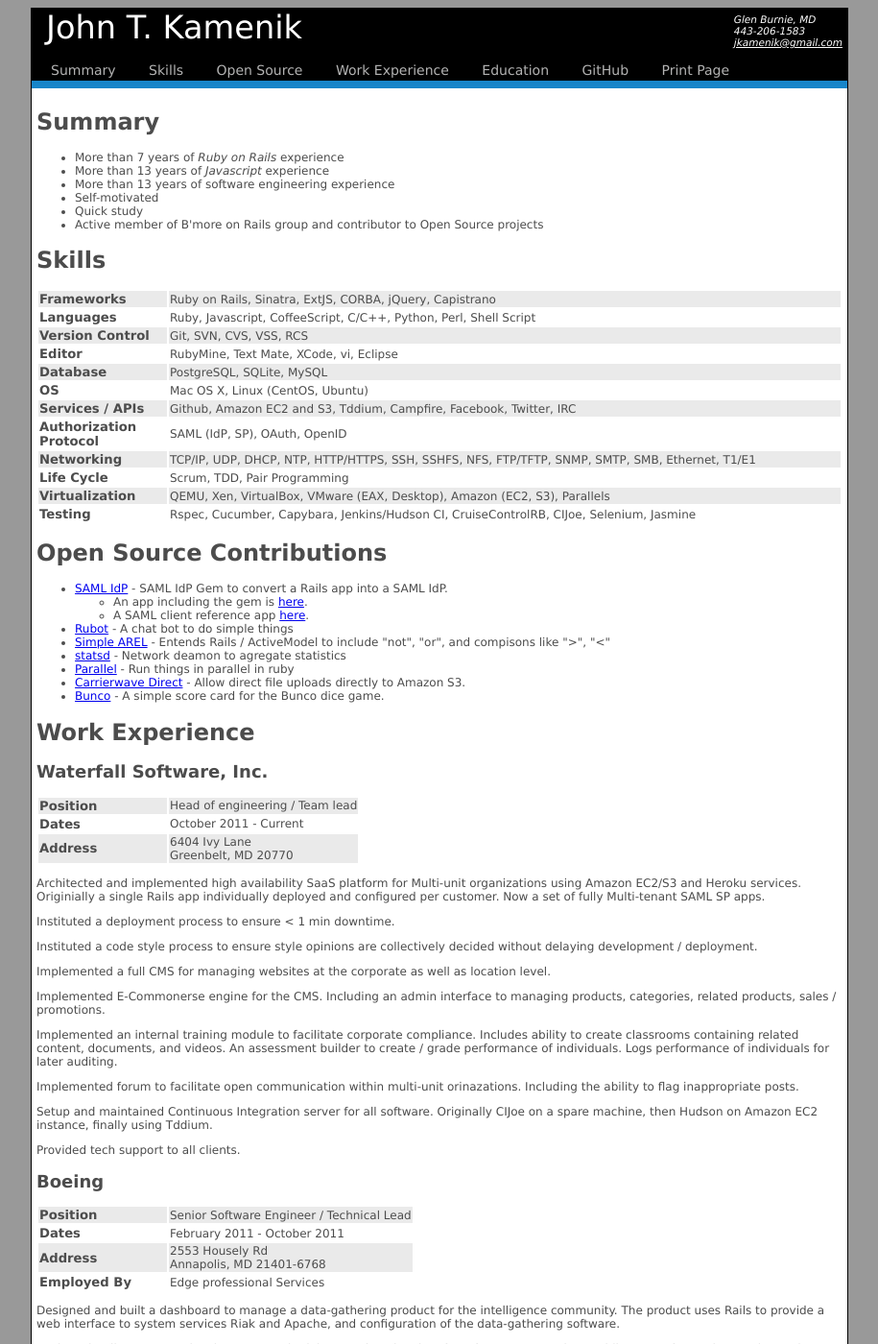
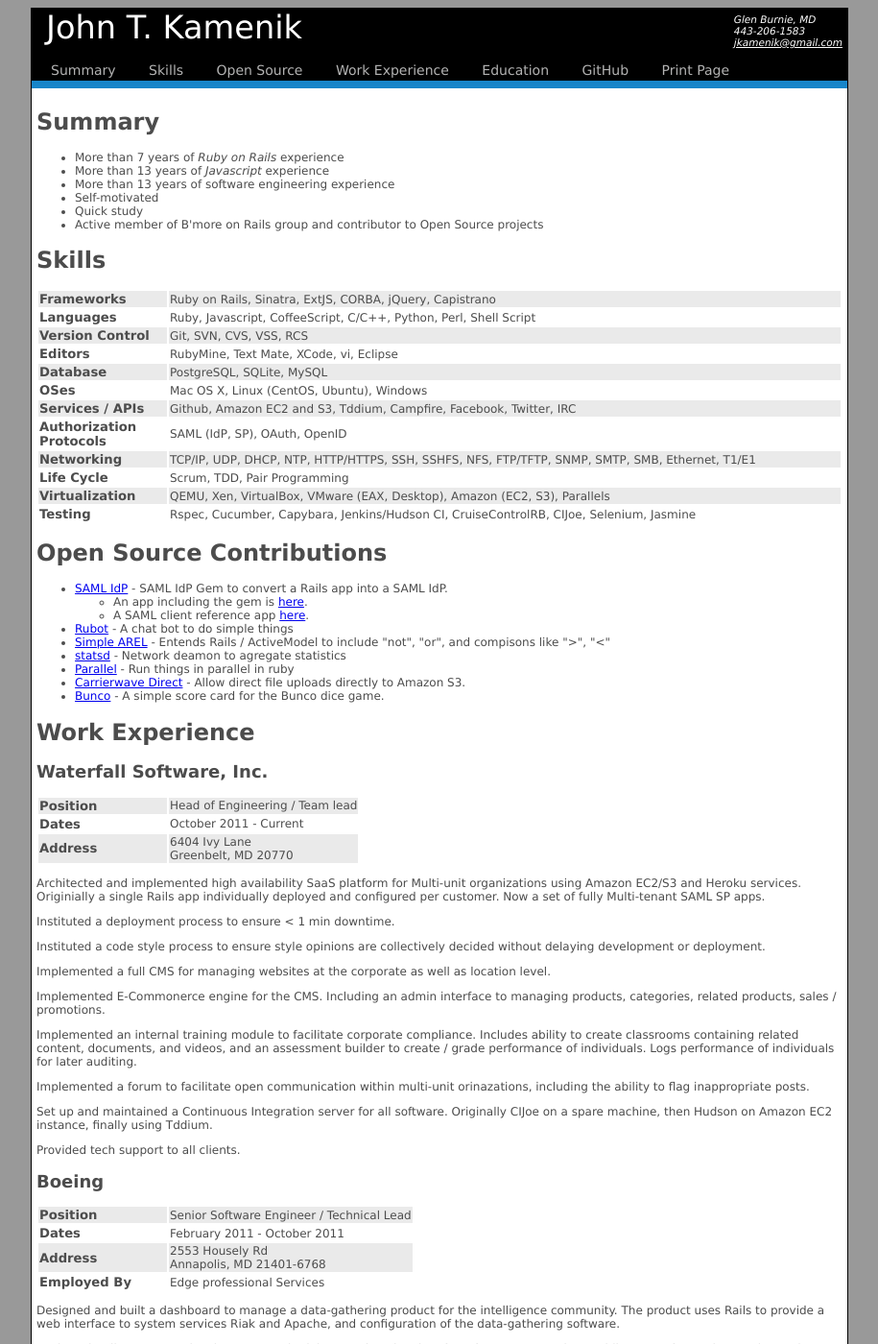
Before and after one commit to srvullupala/Resume, a Jekyll site: the page built from index.html, in a window 1280 px wide and 1400 px high. Shown: the whole window at 96% size, without its empty margins (182-1097 px from the left). Built offline with Jekyll 4.4.1, drawn with Linux system fonts in a browser that asks for light colours; Markdown is read by kramdown in place of the engine named in the settings; some of the changed text lies outside the part shown.

Commit message:
Fixing the resume text based on a review

```diff
--- a/_data/skills.yml
+++ b/_data/skills.yml
@@ -7,19 +7,19 @@
 - name: Version Control
   items: Git, SVN, CVS, VSS, RCS
 
-- name: Editor
+- name: Editors
   items: RubyMine, Text Mate, XCode, vi, Eclipse
 
 - name: Database
   items: PostgreSQL, SQLite, MySQL
 
-- name: OS
-  items: Mac OS X, Linux (CentOS, Ubuntu)
+- name: OSes
+  items: Mac OS X, Linux (CentOS, Ubuntu), Windows
 
 - name: Services / APIs
   items: Github, Amazon EC2 and S3, Tddium, Campfire, Facebook, Twitter, IRC
 
-- name: Authorization Protocol
+- name: Authorization Protocols
   items: SAML (IdP, SP), OAuth, OpenID
 
 - name: Networking
--- a/_includes/work_boeing.html
+++ b/_includes/work_boeing.html
@@ -19,7 +19,7 @@
 </table>
 <p>Designed and built a dashboard to manage a data-gathering product for the intelligence community.  The product uses Rails to provide a web interface to system services Riak and Apache, and configuration of the data-gathering software.</p>
 
-<p>Instituted Agile TDD/BDD development methodology.  Reduced sprints from four to two weeks, enabling more focused execution and planning.  Ensured completion of all committed-to work.  Led the customer demos after each sprint.</p>
+<p>Instituted Agile TDD/BDD development methodology.  Reduced sprints from four to two weeks, enabling more focused execution and planning.  Ensured completion of all committed-to work.  Led the customer demos after each Sprint.</p>
 
 <p>Set up and maintained a Continuous Integration server to ensure a stable production branch.  Created an IRC channel for the team and configured Github and the CI server to announce changes to the channel.  Added Rspec for unit testing, Cucumber for integration testing, and Capybara/Selenium for in-browser javascript testing.</p>
 
--- a/_includes/work_waterfall.html
+++ b/_includes/work_waterfall.html
@@ -2,7 +2,7 @@
 <table class=education>
   <tr>
     <td class="first odd">Position</td>
-    <td class=odd>Head of engineering / Team lead</td>
+    <td class=odd>Head of Engineering / Team lead</td>
   </tr>
   <tr>
     <td class="first even">Dates</td>
@@ -18,16 +18,16 @@
 
 <p>Instituted a deployment process to ensure &lt; 1 min downtime.</p>
 
-<p>Instituted a code style process to ensure style opinions are collectively decided without delaying development / deployment.</p>
+<p>Instituted a code style process to ensure style opinions are collectively decided without delaying development or deployment.</p>
 
 <p>Implemented a full CMS for managing websites at the corporate as well as location level.</p>
 
-<p>Implemented E-Commonerse engine for the CMS.  Including an admin interface to managing products, categories, related products, sales / promotions.</p>
+<p>Implemented E-Commonerce engine for the CMS.  Including an admin interface to managing products, categories, related products, sales / promotions.</p>
 
-<p>Implemented an internal training module to facilitate corporate compliance.  Includes ability to create classrooms containing related content, documents, and videos.  An assessment builder to create / grade performance of individuals.  Logs performance of individuals for later auditing.</p>
+<p>Implemented an internal training module to facilitate corporate compliance.  Includes ability to create classrooms containing related content, documents, and videos, and an assessment builder to create / grade performance of individuals.  Logs performance of individuals for later auditing.</p>
 
-<p>Implemented forum to facilitate open communication within multi-unit orinazations.  Including the ability to flag inappropriate posts.</p>
+<p>Implemented a forum to facilitate open communication within multi-unit orinazations, including the ability to flag inappropriate posts.</p>
 
-<p>Setup and maintained Continuous Integration server for all software.  Originally CIJoe on a spare machine, then Hudson on Amazon EC2 instance, finally using Tddium.</p>
+<p>Set up and maintained a Continuous Integration server for all software.  Originally CIJoe on a spare machine, then Hudson on Amazon EC2 instance, finally using Tddium.</p>
 
 <p>Provided tech support to all clients.</p>
```
